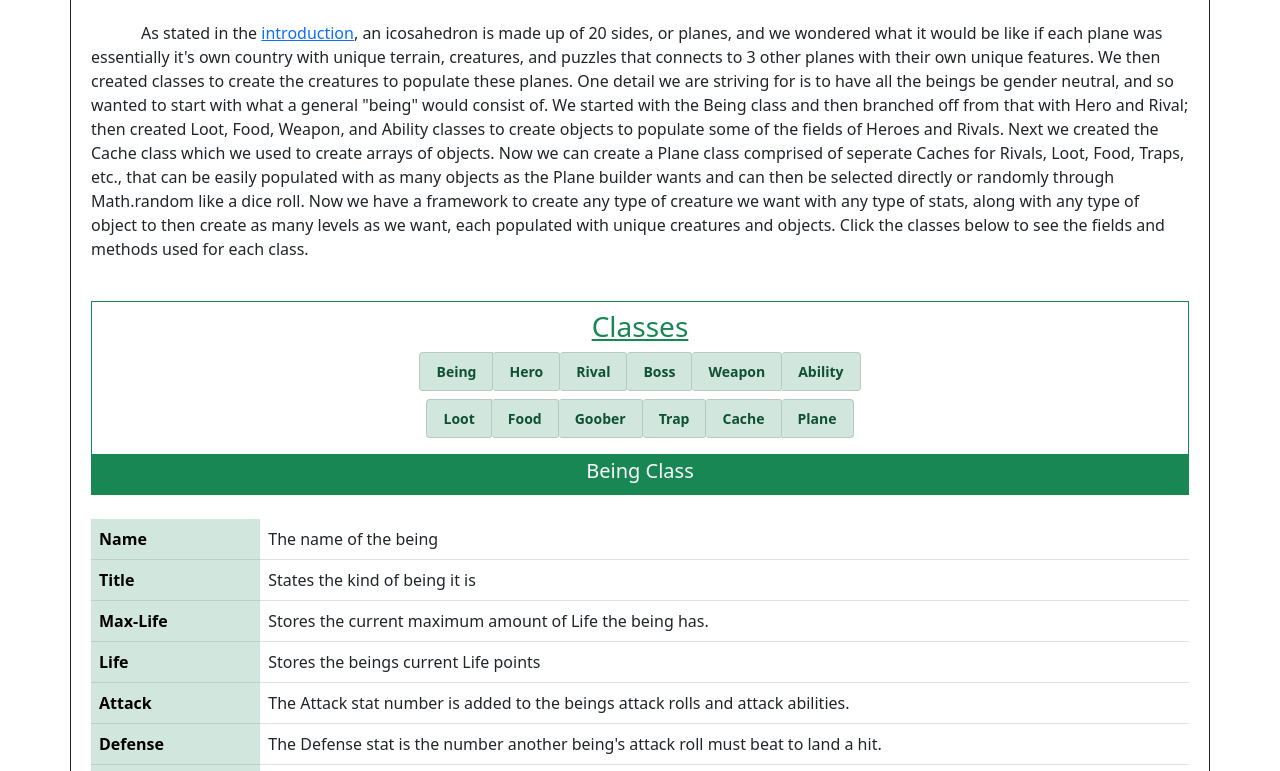
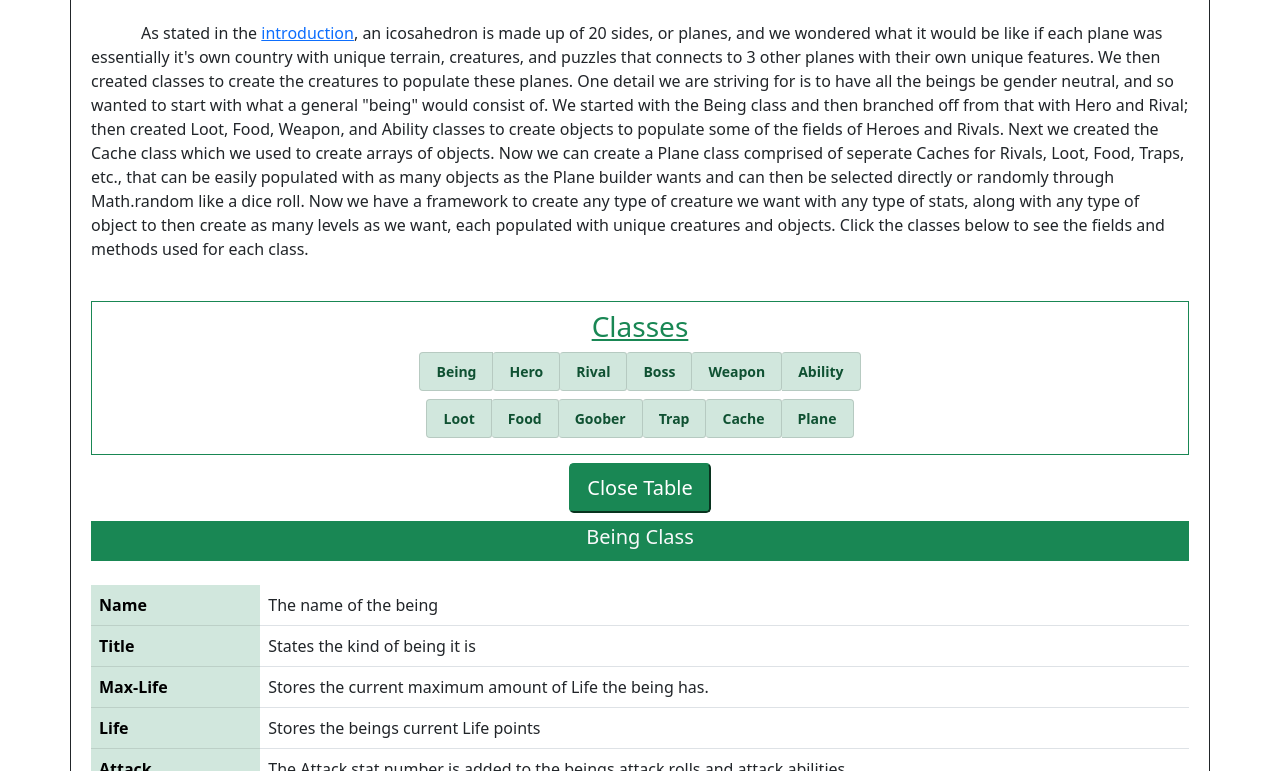
Before and after one commit to N8ofBase/portfolio, a plain HTML site: page icosahedron.html in a window 1280 px wide. Both pictures are taken after a click on the element "Being". Shown: the part 1083-1854 px from the top of the page. Drawn offline with nearby package versions, Linux system fonts and the light colour scheme.

Commit message:
adjusted class tables

```diff
--- a/icosahedron.html
+++ b/icosahedron.html
@@ -233,7 +233,7 @@
       </div>
 
       <div id="beingTable" class="d-none">
-
+            <button class="btn-success btn-lg d-flex mx-auto m-2" onclick="closeTable(beingTable)">Close Table</button>
           <div class="text-center text-light bg-success p-1">
             <h5>Being Class</h5>
 
@@ -395,10 +395,11 @@
             </table>
             <button type="button" class="btn-lg btn-success d-flex mx-auto m-2" data-bs-toggle="modal" data-bs-target="#beingJS">See JavaScript
               </button>
-              <button class="btn-success btn-lg d-flex mx-auto mx-auto m-2" onclick="closeTable(beingTable)">Close Table</button>
+              <button class="btn-success btn-lg d-flex mx-auto m-2" onclick="closeTable(beingTable)">Close Table</button>
           </div>
 
           <div id="heroTable" class="d-none">
+            <button class="btn-success btn-lg d-flex mx-auto m-2" onclick="closeTable(heroTable)">Close Table</button>
           <div class="text-center text-light bg-success p-1">
             <h5>Hero Class</h5>
             <p>
@@ -473,14 +474,14 @@ loot(target) {
             </table>
             <button type="button" class="btn-lg btn-success d-flex mx-auto m-2" data-bs-toggle="modal" data-bs-target="#heroJS">See JavaScript
               </button>
-              <button class="btn-success btn-lg d-flex mx-auto mx-auto m-2" onclick="closeTable(heroTable)">Close Table</button>
+              <button class="btn-success btn-lg d-flex mx-auto m-2" onclick="closeTable(heroTable)">Close Table</button>
 
           </div>
 
           </div>
 
           <div id="rivalTable" class="d-none">
-
+          <button class="btn-success btn-lg d-flex mx-auto m-2" onclick="closeTable(rivalTable)">Close Table</button>
           <div class="text-center text-light bg-success p-1">
             <h5>Rival Class</h5>
             <p>
@@ -502,7 +503,7 @@ loot(target) {
           </div>
 
           <div id="lootTable" class="d-none">
-
+            <button class="btn-success btn-lg d-flex mx-auto m-2" onclick="closeTable(lootTable)">Close Table</button>
           <div class="text-center text-light bg-success p-1">
             <h5>Loot Class</h5>
             <p>
@@ -570,12 +571,12 @@ if(this.quantity > 0) {
 
           <button type="button" class="btn-lg btn-success d-flex mx-auto m-2" data-bs-toggle="modal" data-bs-target="#lootJS">See JavaScript
               </button>
-              <button class="btn-success btn-lg d-flex mx-auto mx-auto m-2" onclick="closeTable(lootTable)">Close Table</button>
+              <button class="btn-success btn-lg d-flex mx-auto m-2" onclick="closeTable(lootTable)">Close Table</button>
 
           </div>
 
           <div id="weaponTable" class="d-none">
-
+            <button class="btn-success btn-lg d-flex mx-auto m-2" onclick="closeTable(weaponTable)">Close Table</button>
           <div class="text-center text-light bg-success p-1">
             <h5>Weapon Class</h5>
             <p>
@@ -596,7 +597,7 @@ if(this.quantity > 0) {
           </div>
 
           <div id="foodTable" class="d-none">
-
+            <button class="btn-success btn-lg d-flex mx-auto m-2" onclick="closeTable(foodTable)">Close Table</button>
           <div class="text-center text-light bg-success p-1">
             <h5>Food Class</h5>
             <p>
@@ -617,7 +618,7 @@ if(this.quantity > 0) {
           </div>
 
           <div id="gooberTable" class="d-none">
-
+            <button class="btn-success btn-lg d-flex mx-auto m-2" onclick="closeTable(gooberTable)">Close Table</button>
           <div class="text-center text-light bg-success p-1">
             <h5>Goober Class</h5>
             <p>
@@ -629,7 +630,7 @@ if(this.quantity > 0) {
           </div>
 
           <div id="abilityTable" class="d-none">
-
+            <button class="btn-success btn-lg d-flex mx-auto m-2" onclick="closeTable(abilityTable)">Close Table</button>
           <div class="text-center text-light bg-success p-1">
             <h5>Ability Class</h5>
             <p>
@@ -662,11 +663,11 @@ if(this.quantity > 0) {
           </tbody>
           </table>
 
-
+           <button class="btn-success btn-lg d-flex mx-auto m-2" onclick="closeTable(abilityTable)">Close Table</button>
           </div>
 
           <div id="trapTable" class="d-none">
-
+            <button class="btn-success btn-lg d-flex mx-auto m-2" onclick="closeTable(trapTable)">Close Table</button>
           <div class="text-center text-light bg-success p-1">
             <h5>Trap Class</h5>
             <p>
@@ -695,11 +696,11 @@ if(this.quantity > 0) {
             </tbody>
           </table>
 
-
+            <button class="btn-success btn-lg d-flex mx-auto m-2" onclick="closeTable(trapTable)">Close Table</button>
           </div>
 
           <div id="cacheTable" class="d-none">
-
+            <button class="btn-success btn-lg d-flex mx-auto m-2" onclick="closeTable(cacheTable)">Close Table</button>
           <div class="text-center text-light bg-success p-1">
             <h5>Cache Class</h5>
             <p>
```
Also changed, not shown: index.html (+2 -3 lines).
